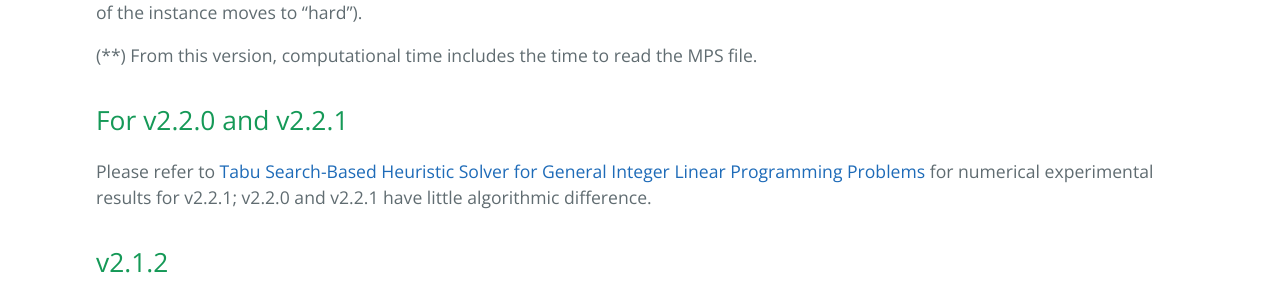
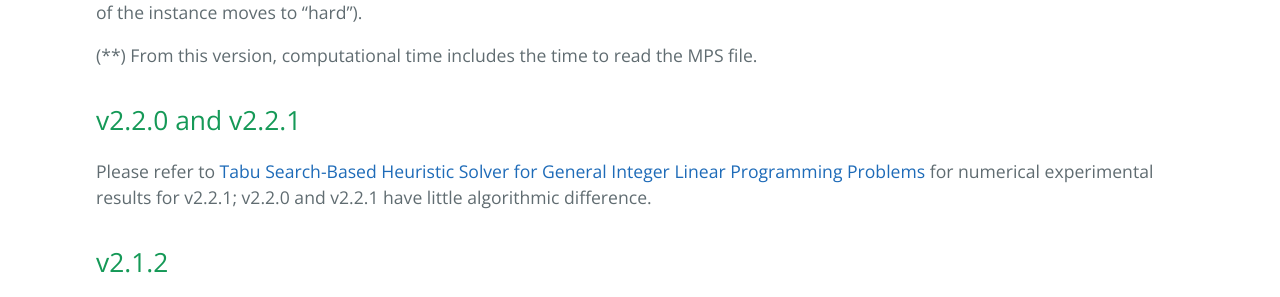
Before and after one commit to snowberryfield/printemps, a Jekyll site: the page built from contents/benchmark/index.md, in a window 1280 px wide and 900 px high, scrolled down 356 px. Shown: the part 158-455 px from the top of the window. Built offline with Jekyll 4.4.1, drawn with Linux system fonts in a browser that asks for light colours; the repository's description, which GitHub fills in, is left out.

Commit message:
Minor correction.

```diff
--- a/contents/benchmark/index.md
+++ b/contents/benchmark/index.md
@@ -16,7 +16,7 @@ The following results were obtained by the solver detailed in [Standalone Solver
 
 (**) From this version, computational time includes the time to read the MPS file.
 
-## For v2.2.0 and v2.2.1
+## v2.2.0 and v2.2.1
 Please refer to [Tabu Search-Based Heuristic Solver for General Integer Linear Programming Problems](https://ieeexplore.ieee.org/document/10418217) for numerical experimental results for v2.2.1; v2.2.0 and v2.2.1 have little algorithmic difference.
 
 ## v2.1.2
```
